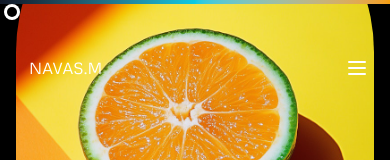
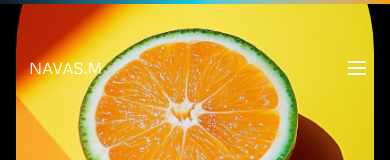
Before and after one commit to Navas28/frontend-nextjs-portfolio, a Next.js app: page / in a window 390 px wide. Shown: the top 160 px of the page. Built offline with nearby package versions, Linux system fonts and the light colour scheme.

Commit message:
cursor hidden in small screen

```diff
--- a/app/components/AnimatedPin.jsx
+++ b/app/components/AnimatedPin.jsx
@@ -22,7 +22,7 @@ export function AnimatedPinDemo() {
         {
             title: "Ferrari",
             href: "https://ferrari-website.vercel.app/",
-            images: ["/images/ferrari1.png", "/images/ferrari.png"],
+            images: ["/images/ferrari1.png", "/images/Ferrari.png"],
           },
           {
             title: "Fresh Cart",
--- a/app/page.js
+++ b/app/page.js
@@ -20,10 +20,10 @@ export default function Home() {
                     <Particles />
                 </div>
                 <div className="relative">
-                    <Pointer>
+                    <Pointer className="hidden md:block">
                         <svg width="24" height="24" viewBox="0 0 24 24" fill="none" xmlns="http://www.w3.org/2000/svg">
-                            <circle cx="12" cy="12" r="8" className="fill-white" />
-                            <circle cx="12" cy="12" r="5" className="fill-black" />
+                            <circle cx="12" cy="12" r="8" className="fill-white hidden md:block" />
+                            <circle cx="12" cy="12" r="5" className="fill-black hidden md:block" />
                         </svg>
                     </Pointer>
 
```
